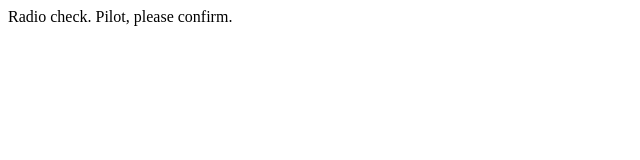
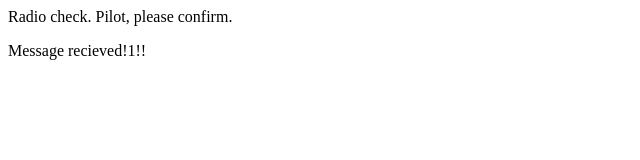
Before and after one commit to spmin01/communication-log, a plain HTML site: page index.html in a window 1280 px wide. Shown: the whole page, without its empty margins (0-640 px from the left). Drawn offline with Linux system fonts and the light colour scheme.

Commit message:
Added second line to log

```diff
--- a/index.html
+++ b/index.html
@@ -1,5 +1,6 @@
 <html>
 <body>
    <p>Radio check. Pilot, please confirm.</p>
+   <p>Message recieved!1!!</p>
 </body>
 </html>
```
